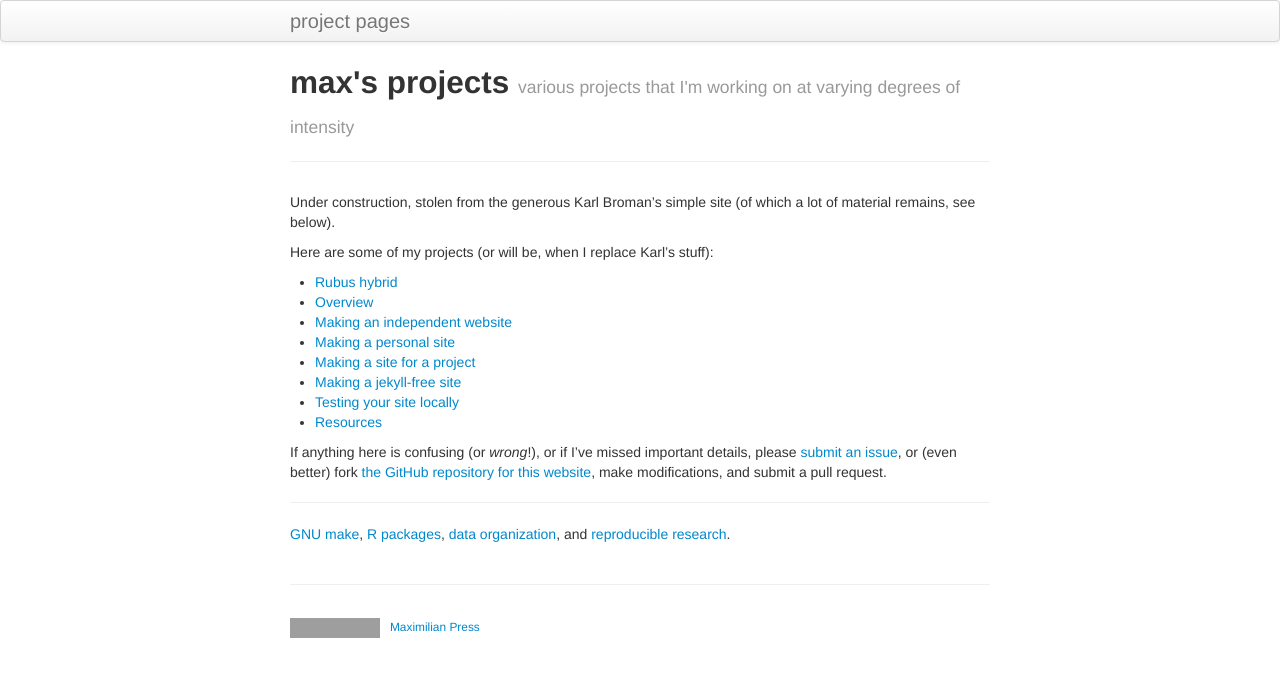
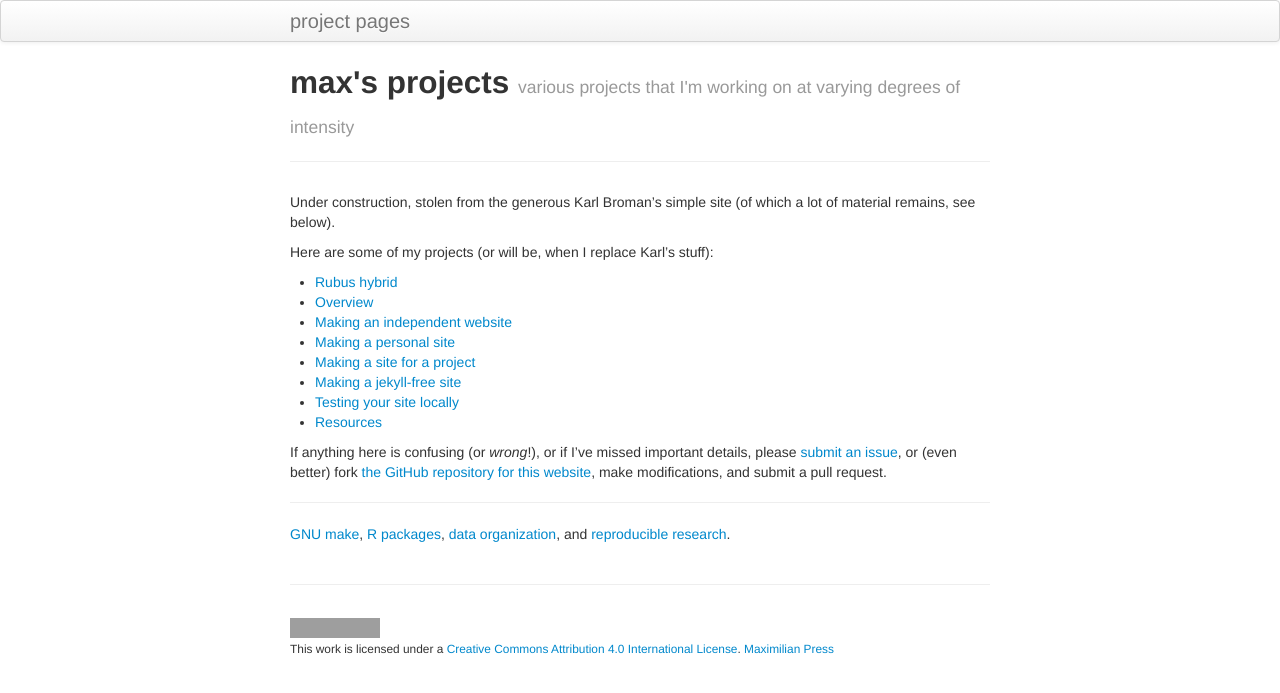
Before and after one commit to maximilianpress/projects, a Jekyll site: the page built from index.md, in a window 1280 px wide. Shown: the top 693 px of the page. Built offline with Jekyll 4.4.1, drawn with Linux system fonts in a browser that asks for light colours; grey boxes are pictures that could not be loaded.

```diff
--- a/_includes/themes/twitter/default.html
+++ b/_includes/themes/twitter/default.html
@@ -45,8 +45,9 @@
       <footer>
         <p><small>
   <!-- start of Karl's footer; modify this part -->
-          <a href="https://creativecommons.org/publicdomain/zero/1.0/"><img src="https://i.creativecommons.org/p/zero/1.0/88x31.png" alt="CC0"/></a> &nbsp;
-          <a href="https://maximilianpress.github.io">Maximilian Press</a>
+        <a rel="license" href="http://creativecommons.org/licenses/by/4.0/"><img alt="Creative Commons License" style="border-width:0" src="https://i.creativecommons.org/l/by/4.0/         88x31.    png" /></a><br />This work is licensed under a <a rel="license" href="http://creativecommons.org/licenses/by/4.0/">Creative Commons Attribution 4.0 International          License</a>.
+
+        <a href="https://maximilianpress.github.io">Maximilian Press</a>
   <!-- end of Karl's footer; modify this part -->
         </small></p>
       </footer>
```
